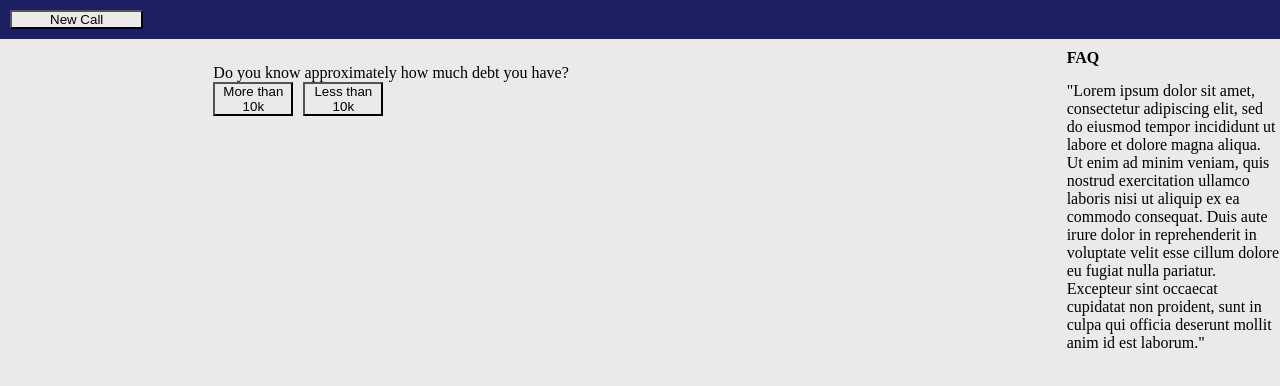
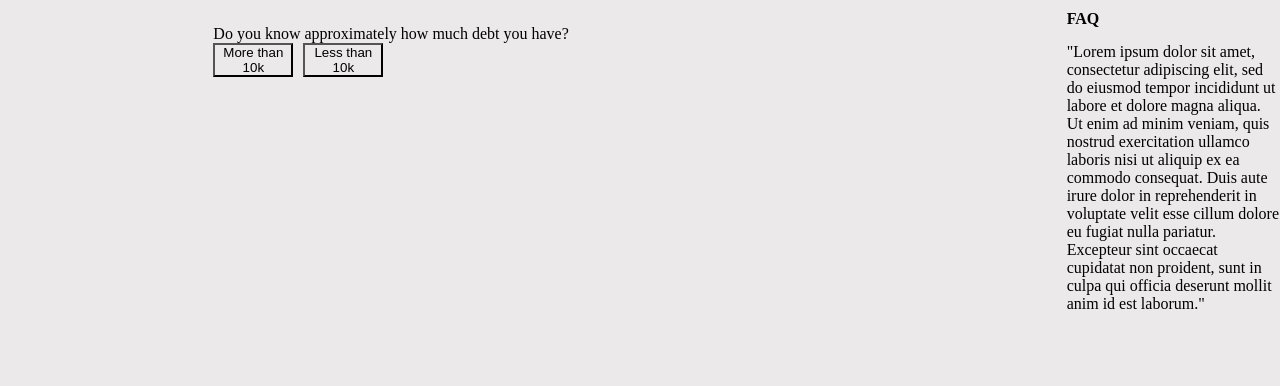
Before and after one commit to Rastilan/CallCenterEmbedded, a plain HTML site: page utk.html in a window 1280 px wide. Drawn offline with Linux system fonts and the light colour scheme.

Commit message:
removed top nav

```diff
--- a/utk.html
+++ b/utk.html
@@ -59,11 +59,6 @@ padding: 10px 0px 15px 0px;
     </style>
 </head>
 <body>
-    <div id="top-nav">
-        <button id="reload" onclick="ResetAll()">New Call</button>
-        <!-- <button class="dq" onclick="window.location.href='./dq.html'">DQ</button> -->
-        <!-- <button class="utk" onclick="window.location.href='./utk.html'">UTK</button> -->
-    </div>
     <div id="container">
         <!--Left and right divs are for adding notes/FAQs -->
         <div class="left"></div>
```
Also changed, not shown: dq.html (+1 -5 lines).
